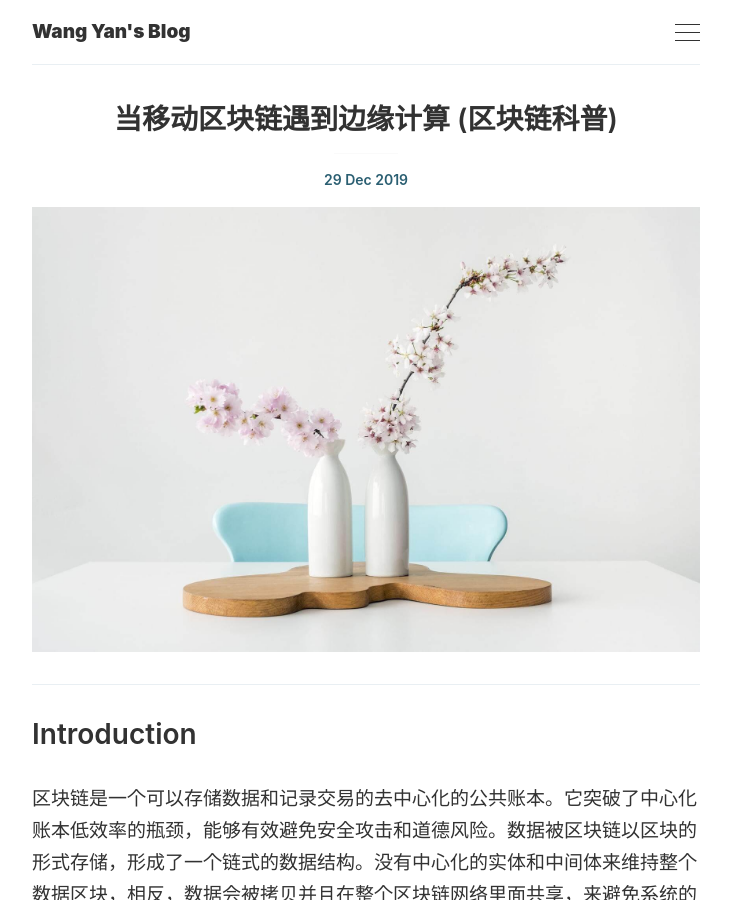
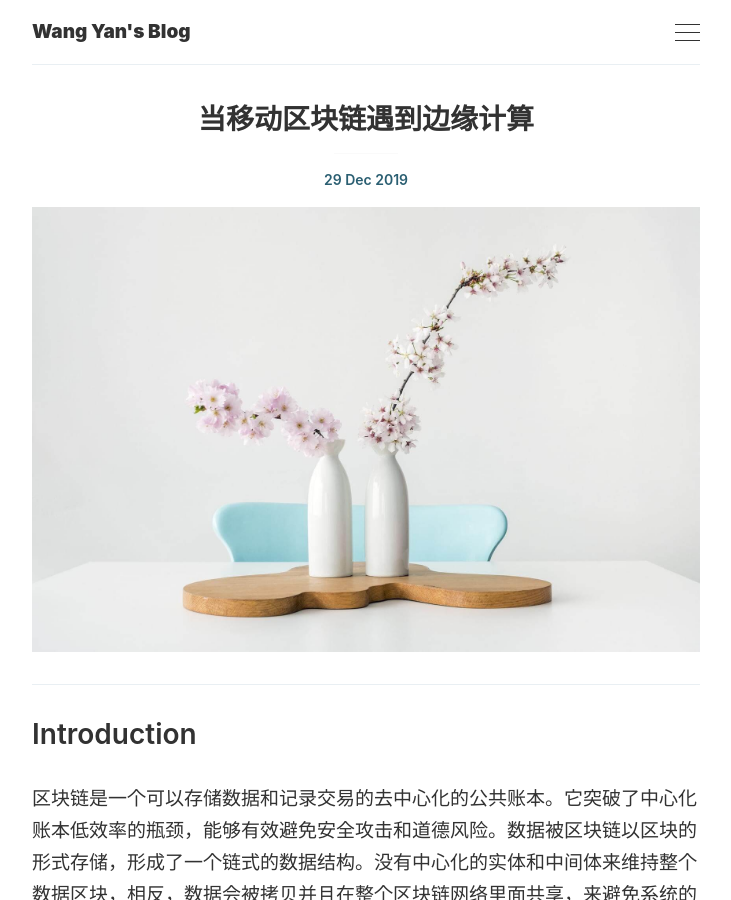
Before and after one commit to Wy-wangyan/Wy-wangyan.github.io, a Jekyll site: the page built from _posts/2019-12-29-BC-M-EC.markdown, in a window 1280 px wide and 900 px high. Shown: the whole window, without its empty margins (274-1005 px from the left). Built offline with Jekyll 4.4.1, drawn with Linux system fonts in a browser that asks for light colours; formulas are drawn with MathJax 3.

Commit message:
Update 2019-12-29-BC-M-EC.markdown

```diff
--- a/_posts/2019-12-29-BC-M-EC.markdown
+++ b/_posts/2019-12-29-BC-M-EC.markdown
@@ -1,6 +1,6 @@
 ---
 layout: post
-title: 当移动区块链遇到边缘计算 (区块链科普)
+title: 当移动区块链遇到边缘计算
 tags: [MEC,Blockchain,Game Theory,IoT]
 image: '/images/posts/7.jpg'
 ---
```
